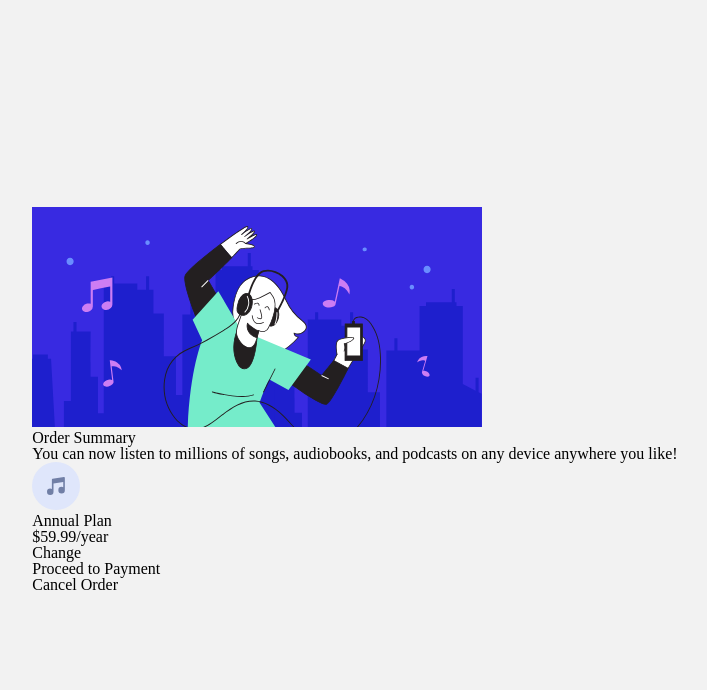
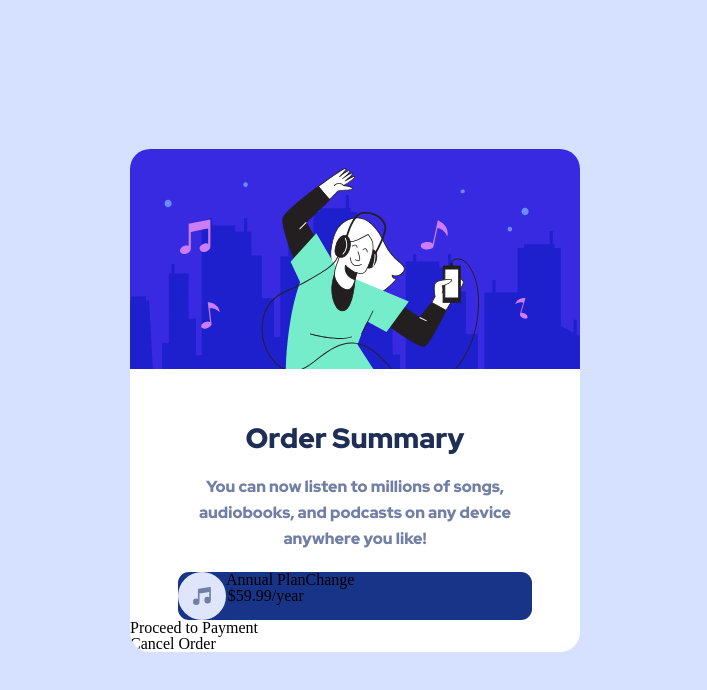
Before and after one commit to davit-akofiani/Build-Order-summary-component, a plain HTML site: page index.html in a window 1280 px wide. Shown: the whole page, without its empty margins (285-992 px from the left). Drawn offline with Linux system fonts and the light colour scheme.

Commit message:
add style all objects

```diff
--- a/css/style.css
+++ b/css/style.css
@@ -1,7 +1,51 @@
 body{
-    background-color: #F2F2F2;
+    background-color: #d6e1ff;
     display: flex;
     justify-content: center;
     align-items: center;
     height: 100vh;
+
 }
+.card {
+    width: 450px;
+    background-color: white;
+    border-radius: 20px;
+    overflow: hidden;
+
+}
+/*  this is heading  */
+.title1 {
+    font-family: 'Red Hat Display', sans-serif;
+    margin-top: 48px;
+    text-align: center;
+    font-size: 28px;
+    color: #1F2E55;
+    line-height: 37px;
+}
+.title2 {
+    color:  #717FA6;
+
+    font-family: 'Red Hat Display', sans-serif;
+    line-height: 26px;
+    font-size: 16px;
+    text-align: center;
+    margin: 17px 48px 20px 48px;
+}
+/* this is price box */
+.price-box {
+    width: 354px;
+    display: flex;
+    margin: 0 auto;
+    border-radius: 11px;
+    background-color:  #183488;
+
+}
+
+.price-anual {
+    display: flex;
+    flex-direction: column;
+    align-items: center;
+
+
+
+}
--- a/index.html
+++ b/index.html
@@ -3,31 +3,43 @@
 <head>
     <meta charset="UTF-8">
     <meta http-equiv="X-UA-Compatible" content="IE=edge">
-    <meta name="viewport" content="width=], initial-scale=1.0">
+    <meta name="viewport" content="width=device-width, initial-scale=1.0">
     <title>Build Order summary component</title>
+    <!-- fonts link -->
+    <link rel="preconnect" href="https://fonts.googleapis.com">
+    <link rel="preconnect" href="https://fonts.gstatic.com" crossorigin>
+    <link href="https://fonts.googleapis.com/css2?family=Red+Hat+Display:wght@900&display=swap" rel="stylesheet">
 
     <link rel="stylesheet" href="css/reset.css">
     <link rel="stylesheet" href="css/style.css">
 </head>
 <body>
     <section>
-        <div>
-            <img src="image/illustration-hero.svg" alt="ilustration">
+        <!-- this is component -->
+        <div class="card">
+            <img  src="image/illustration-hero.svg" alt="ilustration">
+            <!-- this is head -->
             <div>
-                <p>Order Summary</p>
-                <p>You can now listen to millions of songs, audiobooks, and podcasts on any device anywhere you like!</p>
+                <h1 class="title1"> Order Summary</h1>
+                <h2 class="title2">You can now listen to millions of songs, audiobooks, and podcasts on any device anywhere you like!</h2>
 
             </div>
-            <div>
+            <!-- this is price box -->
+            <div class="price-box">
                 <img src="image/icon-music.svg" alt="music-icone">
-                <p>Annual Plan</p>
-                <p>$59.99/year</p>
-                <p>Change</p>
+                <div class="price-anual">
+                    <p class="anual">Annual Plan</p>
+                    <p>$59.99/year</p>
+                </div>
+                    <p>Change</p>
+
             </div>
+            <!-- this is botton -->
             <div>
                 <p>Proceed to Payment</p>
 
             </div>
+
             <p>Cancel Order</p>
         </div>
     </section>
```
